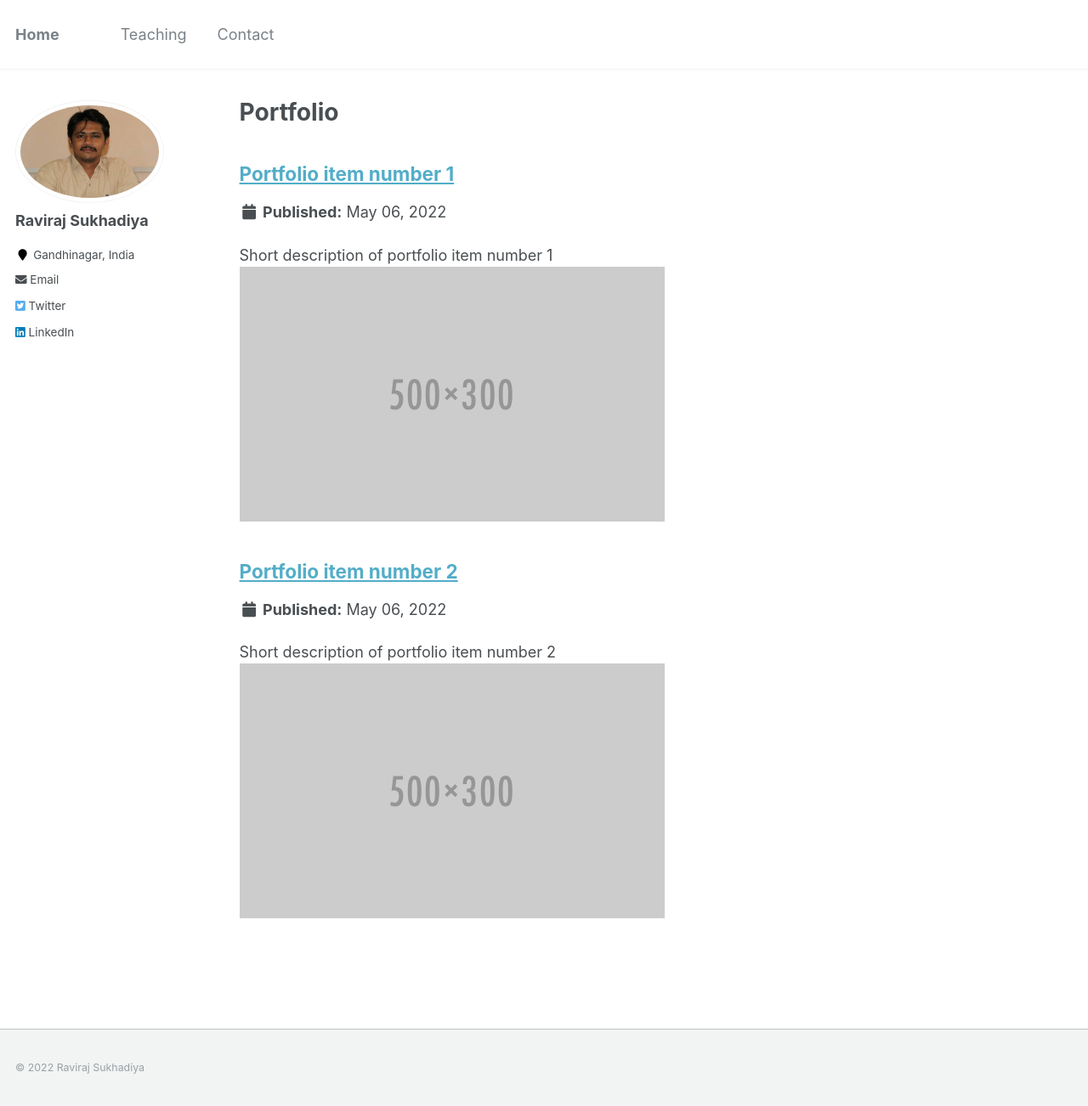
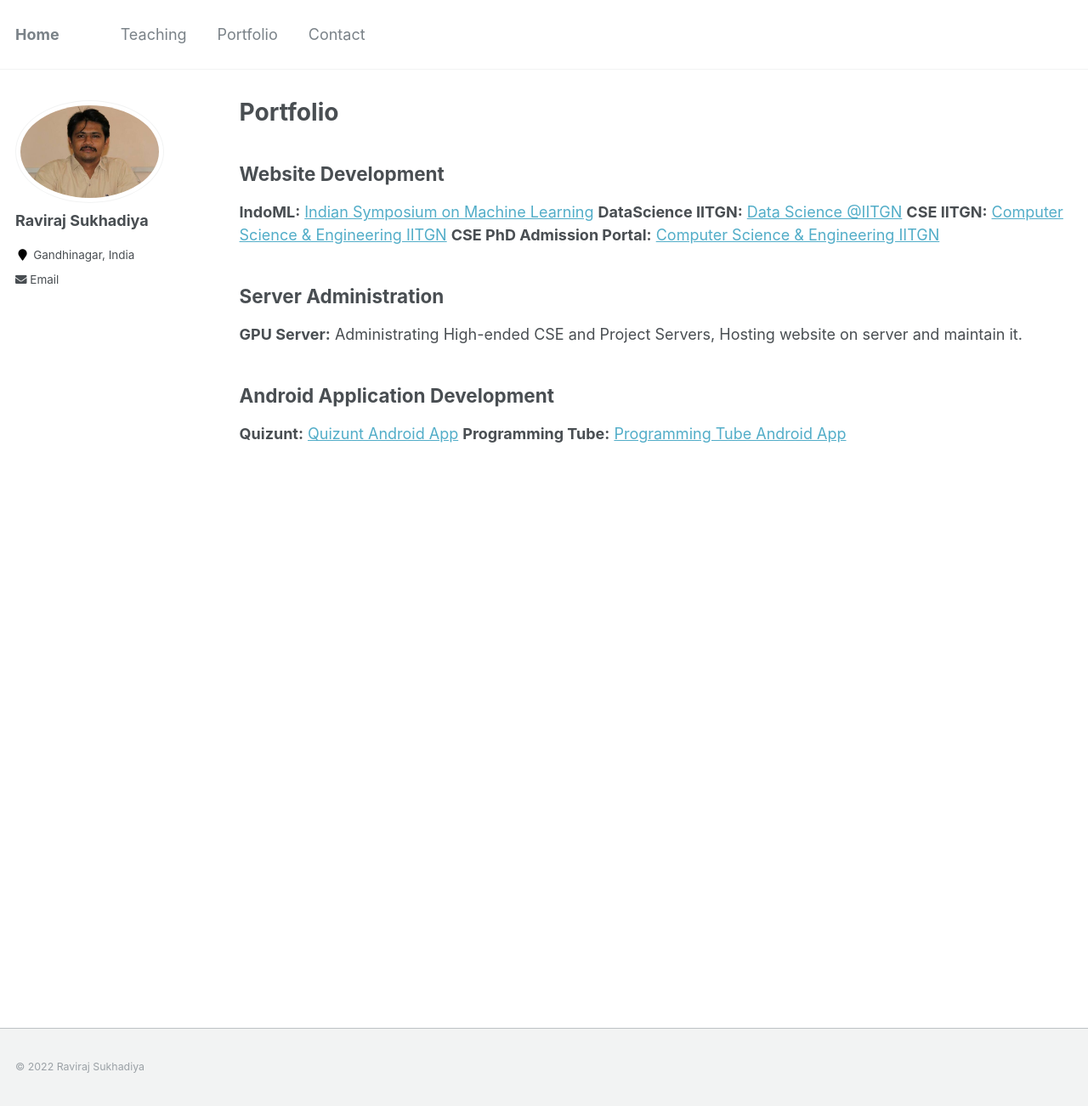
Before and after one commit to ravirajsukhadiya/ravirajsukhadiya.github.io, a Jekyll site: the page built from _pages/portfolio.md, in a window 1280 px wide and 1302 px high. Shown: the whole window at 85% size. Built offline with Jekyll 4.4.1, drawn with Linux system fonts in a browser that asks for light colours.

Commit message:
add portfolio page

```diff
--- a/_config.yml
+++ b/_config.yml
@@ -102,14 +102,14 @@
   instagram        :
   impactstory      : #"https://profiles.impactstory.org/u/xxxx-xxxx-xxxx-xxxx"
   lastfm           :
-  linkedin         : "https://www.linkedin.com/in/sukhadiya-raviraj-9b092034/"
+  linkedin         : #"https://www.linkedin.com/in/sukhadiya-raviraj-9b092034/"
   orcid            : #"http://orcid.org/yourorcidurl"
   pinterest        :
   soundcloud       :
   stackoverflow    : # http://stackoverflow.com/users/123456/username
   steam            :
   tumblr           :
-  twitter          : "https://twitter.com/raviandroid"
+  twitter          : #"https://twitter.com/raviandroid"
   vine             :
   weibo            :
   xing             :
--- a/_data/navigation.yml
+++ b/_data/navigation.yml
@@ -2,8 +2,8 @@
 main:
   - title: "Teaching"
     url: /Teaching/
-  # - title: "Experience"
-  #   url: /experience/
+  - title: "Portfolio"
+    url: /portfolio/
 
   # - title: "Academic Projects"
   #   url: /aprojects/
--- /dev/null
+++ b/_pages/portfolio.md
@@ -0,0 +1,21 @@
+---
+layout: archive
+title: "Portfolio"
+permalink: /portfolio/
+author_profile: true
+---
+
+## Website Development
+**IndoML:** [Indian Symposium on Machine Learning](https://indoml.in/)
+**DataScience IITGN:** [Data Science @IITGN](https://labs.iitgn.ac.in/datascience/)
+**CSE IITGN:** [Computer Science & Engineering IITGN](https://cs.iitgn.ac.in/)
+**CSE PhD Admission Portal:** [Computer Science & Engineering IITGN ](https://cs.iitgn.ac.in/)
+
+
+
+##  Server Administration
+**GPU Server:** Administrating High-ended CSE and Project Servers, Hosting website on server and maintain it.
+
+## Android Application Development
+**Quizunt:** [Quizunt Android App](https://play.google.com/store/apps/details?id=oak.tech.quizunt)
+**Programming Tube:** [Programming Tube Android App](https://play.google.com/store/apps/details?id=com.programmingtube)
```
Also changed, not shown: _pages/about.md (+1 -1 lines), _pages/contact.md (+0 -1 lines), _pages/publications.md (deleted, +0 -16 lines).
